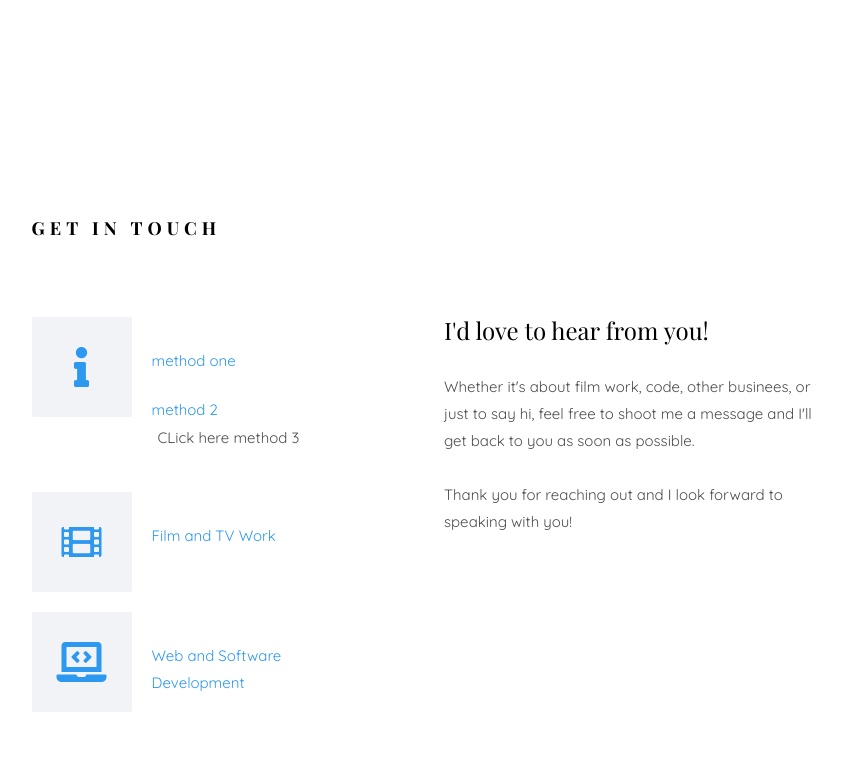
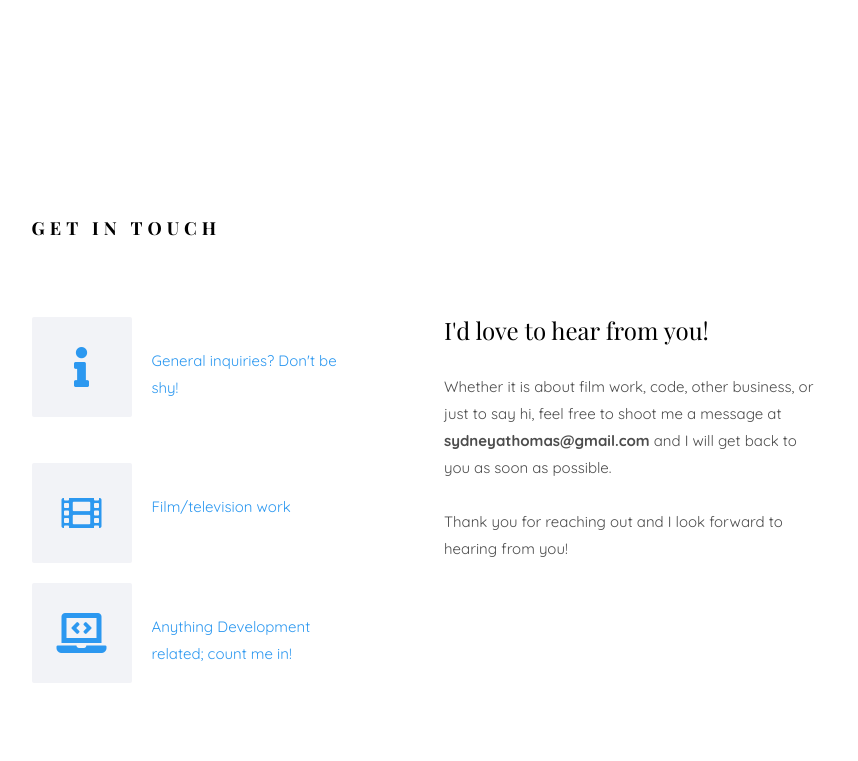
Before and after one commit to sydneythomas/sydneythomas.github.io, a plain HTML site: page index.html in a window 1280 px wide. Shown: the part 5350-6111 px from the top of the page, without its empty margins (361-1219 px from the left). Drawn offline with nearby package versions, Linux system fonts and the light colour scheme; files whose address does not match are found by name; a web font is replaced by a local one.

Commit message:
temp copy fix for contact section

```diff
--- a/index.html
+++ b/index.html
@@ -991,13 +991,13 @@ Copyright &copy;<script>document.write(new Date().getFullYear());</script>
 									<i class="fas fa-info"></i>
 								</div>
 								<div class="colorlib-text">
-									<p><a href="mailto:sydneyathomas@gmail.com?subject=General%20Inquiry" target="_self">method one</a></p>
+									<p><a href="mailto:sydneyathomas@gmail.com?subject=General%20Inquiry" target="_self">General inquiries? Don't be shy!</a></p>
 
-                  <a href="#" onclick="window.location='mailto:sydneyathomas@gmail.com?subject=General%20Inquiry'; return false;" class="noHighlight">method 2</a>
+                  <!-- <a href="#" onclick="window.location='mailto:sydneyathomas@gmail.com?subject=General%20Inquiry'; return false;" class="noHighlight">method 2</a>
 
                   <form action="mailto:sydneyathomas@gmail.com?subject=General%20Inquiry" method="get">
                     <button style="background:none; border:none;" type="submit">CLick here method 3</button>
-                  </form>
+                  </form> -->
 								</div>
 							</div>
 
@@ -1006,7 +1006,7 @@ Copyright &copy;<script>document.write(new Date().getFullYear());</script>
 									<i class="fas fa-film"></i>
 								</div>
 								<div class="colorlib-text">
-									<p><a href="mailto:sydneyathomas@gmail.com?subject=Film%20Inquiry" target="_self">Film and TV Work</a></p>
+									<p><a href="mailto:sydneyathomas@gmail.com?subject=Film%20Inquiry" target="_self">Film/television work</a></p>
 								</div>
 							</div>
 
@@ -1015,7 +1015,7 @@ Copyright &copy;<script>document.write(new Date().getFullYear());</script>
                   <i class="fas fa-laptop-code"></i>
                 </div>
                 <div class="colorlib-text">
-                  <p><a href="mailto:sydneyathomas@gmail.com?subject=Programming%20Inquiry" target="_self">Web and Software Development</a></p>
+                  <p><a href="mailto:sydneyathomas@gmail.com?subject=Programming%20Inquiry" target="_self">Anything Development related; count me in!</a></p>
                 </div>
               </div>
 
@@ -1037,8 +1037,8 @@ Copyright &copy;<script>document.write(new Date().getFullYear());</script>
                 <!-- <div class="col-sm-10 col-sm-offset-1 col-sm-pull-1 animate-box" data-animate-effect="fadeInRight"> -->
                 <div class="col-sm-10 col-sm-offset-1 col-sm-pull-1">
                   <h3>I'd love to hear from you!</h3>
-                  <p>Whether it's about film work, code, other businees, or just to say hi, feel free to shoot me a message and I'll get back to you as soon as possible.
-                  <br><br>Thank you for reaching out and I look forward to speaking with you!
+                  <p>Whether it is about film work, code, other business, or just to say hi, feel free to shoot me a message at <b>sydneyathomas@gmail.com</b> and I will get back to you as soon as possible.
+                  <br><br>Thank you for reaching out and I look forward to hearing from you!
                 </div>
 
 
```
